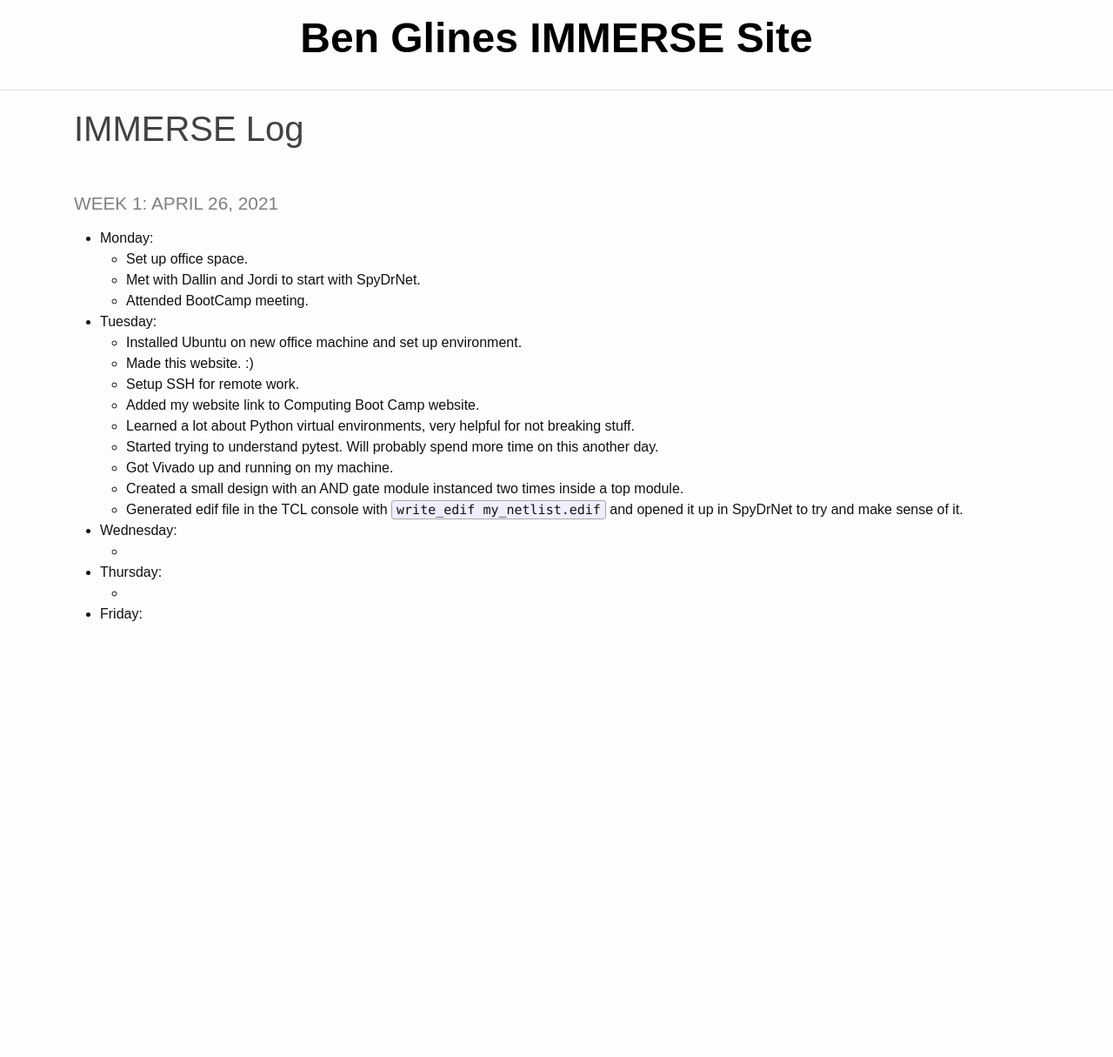
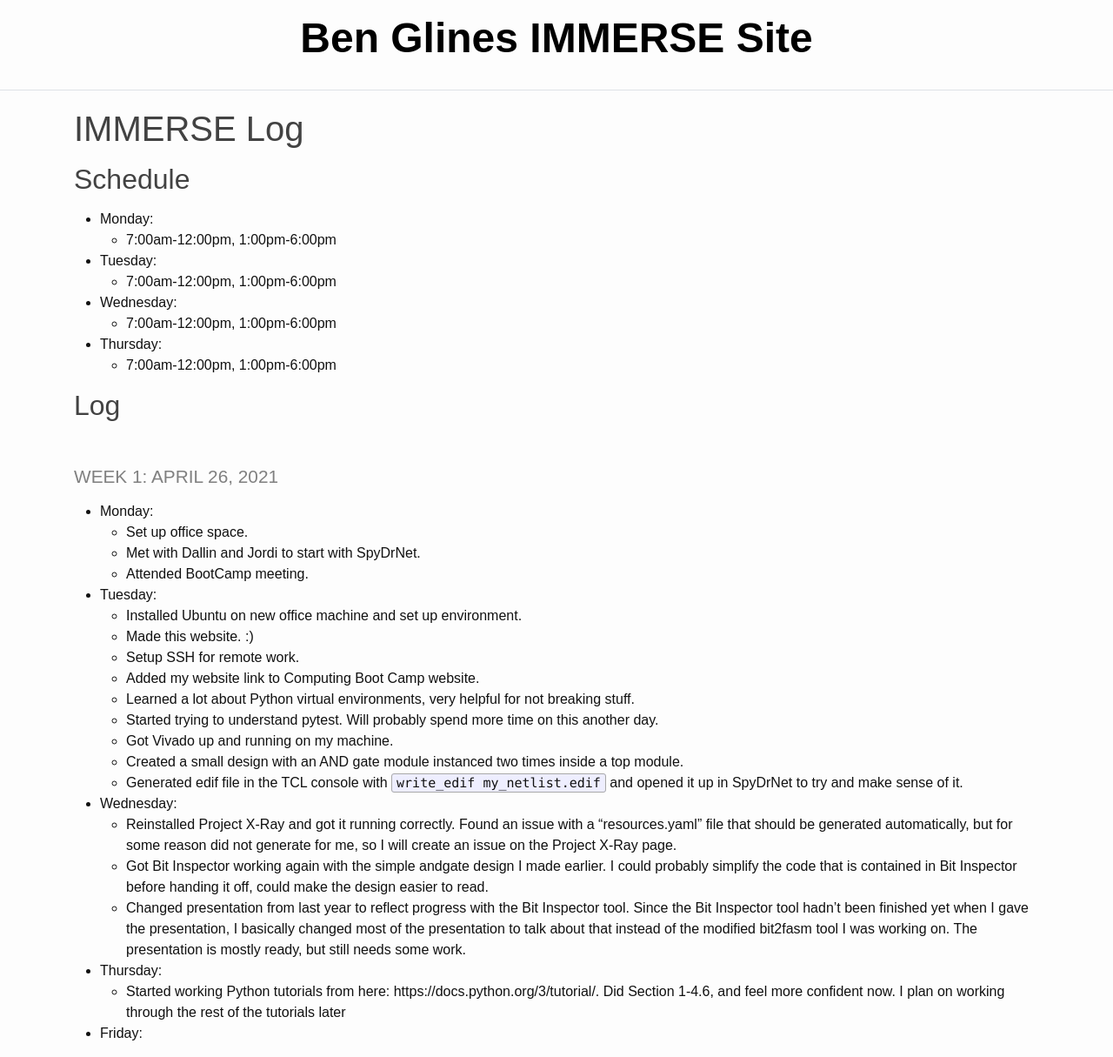
Before and after one commit to benglines/immerse, a Jekyll site: the page built from _pages/log.md, in a window 1280 px wide and 1215 px high. Shown: the whole window at 87% size. Built offline with Jekyll 4.4.1, drawn with Linux system fonts in a browser that asks for light colours.

```diff
--- a/_pages/log.md
+++ b/_pages/log.md
@@ -2,6 +2,19 @@
 layout: default
 title: IMMERSE Log
 ---
+
+## Schedule
+
+* **Monday**:
+  * 7:00am-12:00pm, 1:00pm-6:00pm
+* **Tuesday**:
+  * 7:00am-12:00pm, 1:00pm-6:00pm
+* **Wednesday**:
+  * 7:00am-12:00pm, 1:00pm-6:00pm
+* **Thursday**:
+  * 7:00am-12:00pm, 1:00pm-6:00pm
+
+## Log
 
 ### Week 1: APRIL 26, 2021
 
@@ -20,9 +33,12 @@ title: IMMERSE Log
   * Created a small design with an AND gate module instanced two times inside a top module.
   * Generated edif file in the TCL console with `write_edif my_netlist.edif` and opened it up in SpyDrNet to try and make sense of it.
 * **Wednesday**:
-  *
+  * Reinstalled Project X-Ray and got it running correctly. Found an issue with a "resources.yaml" file that should be generated automatically, but for some reason did not generate for me, so I will create an issue on the Project X-Ray page.
+  * Got Bit Inspector working again with the simple andgate design I made earlier. I could probably simplify the code that is contained in Bit Inspector before handing it off, could make the design easier to read.
+  * Changed presentation from last year to reflect progress with the Bit Inspector tool. Since the Bit Inspector tool hadn't been finished yet when I gave the presentation, I basically changed most of the presentation to talk about that instead of the modified bit2fasm tool I was working on. The presentation is mostly ready, but still needs some work.
 * **Thursday**:
-  *
+  * Started working Python tutorials from here: https://docs.python.org/3/tutorial/. Did Section 1-4.6, and feel more confident now. I plan on working through the rest of the tutorials later
+
 * **Friday**:
 
 <!--
```
Also changed, not shown: _pages/todo.md (+12 -5 lines).
